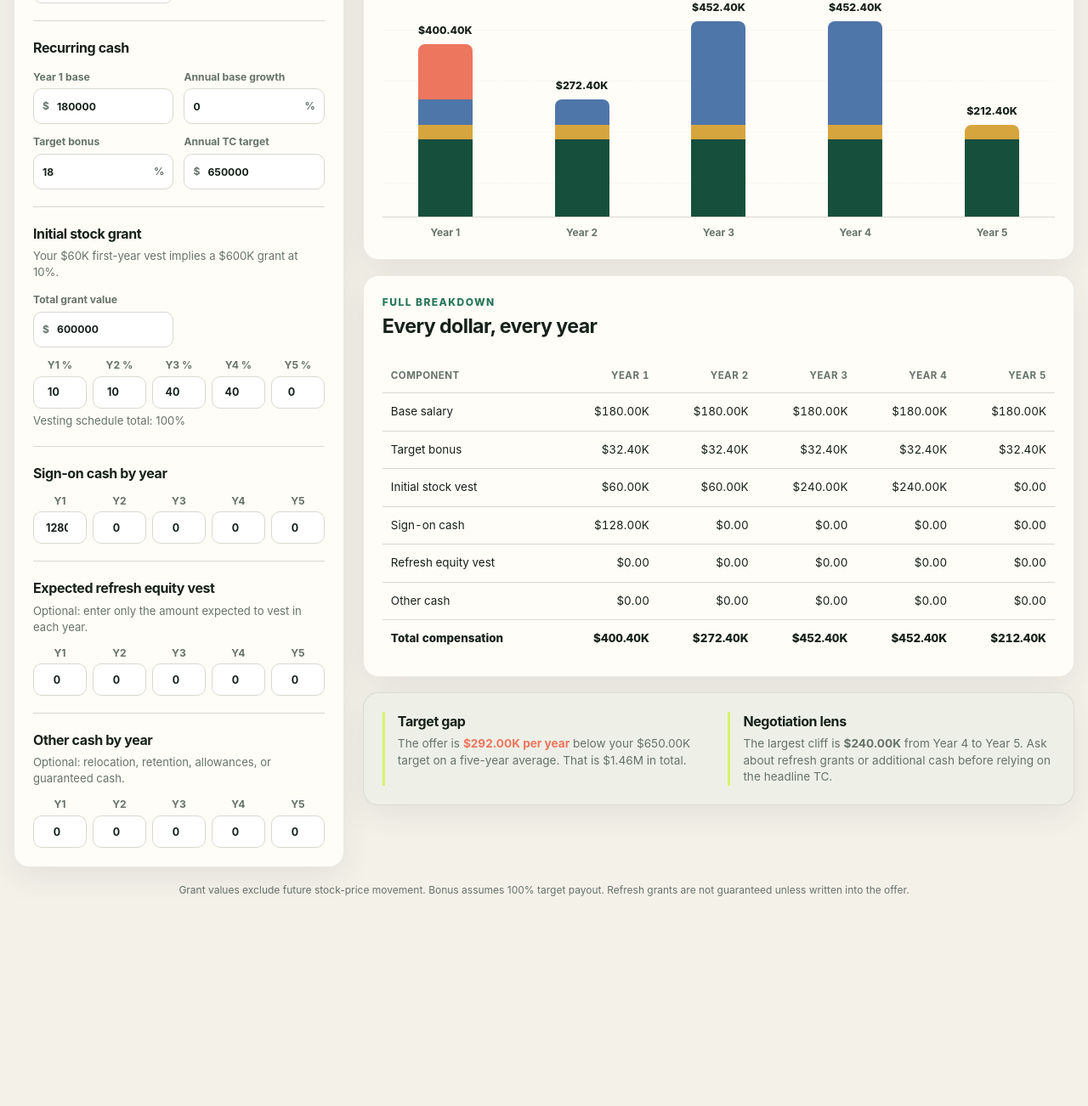
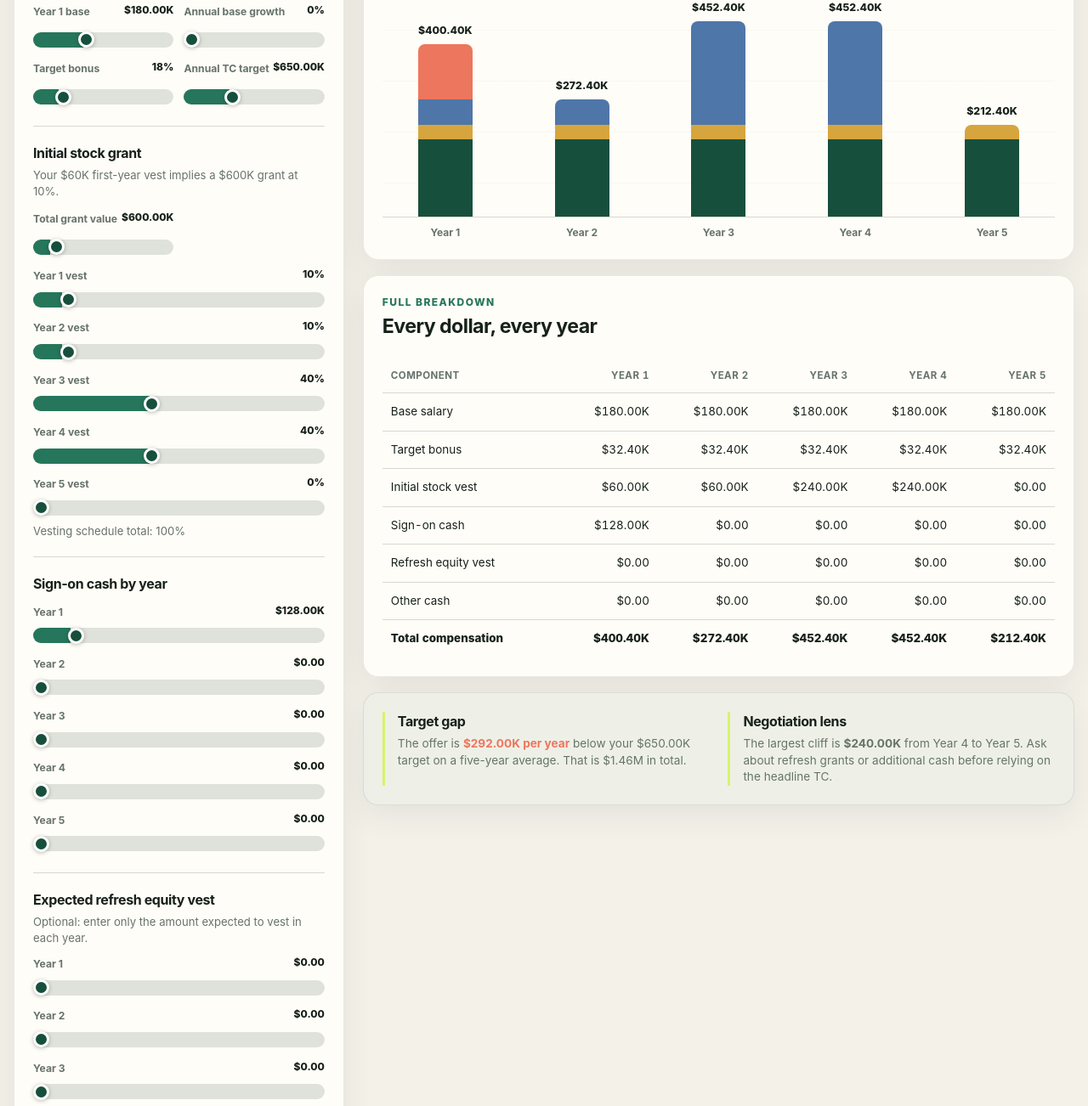
Before and after one commit to kbibireddy/offerlab, a plain HTML site: page index.html in a window 1280 px wide. Shown: the part 622-1924 px from the top of the page at 85% size. Before the commit the page ends 1726 px from the top, so only its background shows below. Drawn offline with Linux system fonts and the light colour scheme.

Commit message:
Replace compensation inputs with sliders

```diff
--- a/index.html
+++ b/index.html
@@ -176,12 +176,10 @@
 
     .input-wrap .suffix { right: 11px; left: auto; }
 
-    input[type="number"],
-    input[type="text"],
     select {
       width: 100%;
       height: 42px;
-      padding: 8px 10px 8px 27px;
+      padding: 8px 10px;
       border: 1px solid var(--line);
       border-radius: 10px;
       outline: none;
@@ -190,35 +188,67 @@
       font-weight: 750;
     }
 
-    input[type="text"],
-    select { padding-left: 10px; }
-
     select { cursor: pointer; }
 
-    input.percent { padding-right: 30px; padding-left: 10px; }
-
-    input:focus {
+    select:focus {
       border-color: var(--green-2);
       box-shadow: 0 0 0 3px rgba(38, 118, 91, .13);
     }
 
+    label { position: relative; }
+
+    input[type="range"] {
+      width: 100%;
+      height: 18px;
+      margin: 10px 0 2px;
+      border: 0;
+      border-radius: 999px;
+      outline: none;
+      appearance: none;
+      background: linear-gradient(to right, var(--green-2) 0 var(--progress, 0%), #dfe2da var(--progress, 0%) 100%);
+      cursor: pointer;
+    }
+
+    input[type="range"]::-webkit-slider-thumb {
+      width: 19px;
+      height: 19px;
+      border: 3px solid white;
+      border-radius: 50%;
+      appearance: none;
+      background: var(--green);
+      box-shadow: 0 1px 5px rgba(23, 33, 27, .3);
+    }
+
+    input[type="range"]::-moz-range-thumb {
+      width: 14px;
+      height: 14px;
+      border: 3px solid white;
+      border-radius: 50%;
+      background: var(--green);
+      box-shadow: 0 1px 5px rgba(23, 33, 27, .3);
+    }
+
+    input[type="range"]:focus-visible {
+      box-shadow: 0 0 0 3px rgba(38, 118, 91, .2);
+    }
+
+    .slider-value {
+      position: absolute;
+      top: -2px;
+      right: 0;
+      color: var(--ink);
+      font-size: .75rem;
+      font-weight: 850;
+    }
+
     .year-inputs {
       display: grid;
-      grid-template-columns: repeat(5, 1fr);
-      gap: 7px;
+      grid-template-columns: 1fr;
+      gap: 11px;
       margin-top: 12px;
     }
 
-    .year-inputs label { text-align: center; }
-    .year-inputs input {
-      height: 38px;
-      margin-top: 4px;
-      padding: 6px;
-      text-align: center;
-      font-size: .78rem;
-    }
-
-    .year-inputs .money input { padding-left: 14px; }
+    .year-inputs label { text-align: left; }
 
     .results {
       display: grid;
@@ -447,7 +477,7 @@
       .summary-grid { grid-template-columns: 1fr 1fr; }
       .metric.primary { grid-column: 1 / -1; }
       .fields { grid-template-columns: 1fr; }
-      .year-inputs { grid-template-columns: repeat(5, minmax(54px, 1fr)); overflow-x: auto; }
+      .year-inputs { grid-template-columns: 1fr; }
       .chart-panel, .table-panel, .insight-panel, .controls { padding: 17px; }
       .insight-panel { grid-template-columns: 1fr; }
       .panel-head { display: block; }
@@ -461,7 +491,7 @@
       <div>
         <div class="brand"><span class="mark">OL</span> OfferLab</div>
         <h1>Know what the offer is really worth.</h1>
-        <p class="intro" id="intro">Adjust every compensation lever and see the effect across five years. Your current Coupang L6-I offer is loaded as the starting point.</p>
+        <p class="intro" id="intro">Adjust every compensation lever and see the effect across five years. Your current offer is loaded as the starting point.</p>
       </div>
       <button class="reset" id="resetButton" type="button">Reset current offer</button>
     </header>
@@ -475,12 +505,6 @@
         <section class="section">
           <h3>Offer details</h3>
           <div class="fields">
-            <label>Company
-              <div class="input-wrap"><input id="company" type="text" value="Coupang"></div>
-            </label>
-            <label>Role or level
-              <div class="input-wrap"><input id="role" type="text" value="L6-I"></div>
-            </label>
             <label>Currency
               <div class="input-wrap">
                 <select id="currency">
@@ -502,16 +526,16 @@
           <h3>Recurring cash</h3>
           <div class="fields">
             <label>Year 1 base
-              <div class="input-wrap"><span class="currency-symbol">$</span><input id="base" type="number" min="0" step="1000" value="180000"></div>
+              <div class="input-wrap"><input id="base" type="range" min="0" max="500000" step="1000" value="180000"></div>
             </label>
             <label>Annual base growth
-              <div class="input-wrap"><input class="percent" id="growth" type="number" min="0" step=".5" value="0"><span class="suffix">%</span></div>
+              <div class="input-wrap"><input class="percent" id="growth" type="range" min="0" max="20" step=".5" value="0"></div>
             </label>
             <label>Target bonus
-              <div class="input-wrap"><input class="percent" id="bonusRate" type="number" min="0" step=".5" value="18"><span class="suffix">%</span></div>
+              <div class="input-wrap"><input class="percent" id="bonusRate" type="range" min="0" max="100" step=".5" value="18"></div>
             </label>
             <label>Annual TC target
-              <div class="input-wrap"><span class="currency-symbol">$</span><input id="target" type="number" min="0" step="10000" value="650000"></div>
+              <div class="input-wrap"><input id="target" type="range" min="0" max="2000000" step="10000" value="650000"></div>
             </label>
           </div>
         </section>
@@ -521,15 +545,15 @@
           <p class="helper">Your $60K first-year vest implies a $600K grant at 10%.</p>
           <div class="fields">
             <label>Total grant value
-              <div class="input-wrap"><span class="currency-symbol">$</span><input id="stockGrant" type="number" min="0" step="10000" value="600000"></div>
+              <div class="input-wrap"><input id="stockGrant" type="range" min="0" max="5000000" step="10000" value="600000"></div>
             </label>
           </div>
           <div class="year-inputs" id="vestingInputs">
-            <label>Y1 %<input class="percent vesting" type="number" min="0" step="1" value="10"></label>
-            <label>Y2 %<input class="percent vesting" type="number" min="0" step="1" value="10"></label>
-            <label>Y3 %<input class="percent vesting" type="number" min="0" step="1" value="40"></label>
-            <label>Y4 %<input class="percent vesting" type="number" min="0" step="1" value="40"></label>
-            <label>Y5 %<input class="percent vesting" type="number" min="0" step="1" value="0"></label>
+            <label>Year 1 vest<input class="percent vesting" type="range" min="0" max="100" step="1" value="10"></label>
+            <label>Year 2 vest<input class="percent vesting" type="range" min="0" max="100" step="1" value="10"></label>
+            <label>Year 3 vest<input class="percent vesting" type="range" min="0" max="100" step="1" value="40"></label>
+            <label>Year 4 vest<input class="percent vesting" type="range" min="0" max="100" step="1" value="40"></label>
+            <label>Year 5 vest<input class="percent vesting" type="range" min="0" max="100" step="1" value="0"></label>
           </div>
           <p class="helper" id="vestingTotal">Vesting schedule total: 100%</p>
         </section>
@@ -537,11 +561,11 @@
         <section class="section">
           <h3>Sign-on cash by year</h3>
           <div class="year-inputs" id="signonInputs">
-            <label class="money">Y1<input class="signon" type="number" min="0" step="1000" value="128000"></label>
-            <label class="money">Y2<input class="signon" type="number" min="0" step="1000" value="0"></label>
-            <label class="money">Y3<input class="signon" type="number" min="0" step="1000" value="0"></label>
-            <label class="money">Y4<input class="signon" type="number" min="0" step="1000" value="0"></label>
-            <label class="money">Y5<input class="signon" type="number" min="0" step="1000" value="0"></label>
+            <label class="money">Year 1<input class="signon" type="range" min="0" max="1000000" step="1000" value="128000"></label>
+            <label class="money">Year 2<input class="signon" type="range" min="0" max="1000000" step="1000" value="0"></label>
+            <label class="money">Year 3<input class="signon" type="range" min="0" max="1000000" step="1000" value="0"></label>
+            <label class="money">Year 4<input class="signon" type="range" min="0" max="1000000" step="1000" value="0"></label>
+            <label class="money">Year 5<input class="signon" type="range" min="0" max="1000000" step="1000" value="0"></label>
           </div>
         </section>
 
@@ -549,11 +573,11 @@
           <h3>Expected refresh equity vest</h3>
           <p class="helper">Optional: enter only the amount expected to vest in each year.</p>
           <div class="year-inputs" id="refreshInputs">
-            <label class="money">Y1<input class="refresh" type="number" min="0" step="1000" value="0"></label>
-            <label class="money">Y2<input class="refresh" type="number" min="0" step="1000" value="0"></label>
-            <label class="money">Y3<input class="refresh" type="number" min="0" step="1000" value="0"></label>
-            <label class="money">Y4<input class="refresh" type="number" min="0" step="1000" value="0"></label>
-            <label class="money">Y5<input class="refresh" type="number" min="0" step="1000" value="0"></label>
+            <label class="money">Year 1<input class="refresh" type="range" min="0" max="1000000" step="1000" value="0"></label>
+            <label class="money">Year 2<input class="refresh" type="range" min="0" max="1000000" step="1000" value="0"></label>
+            <label class="money">Year 3<input class="refresh" type="range" min="0" max="1000000" step="1000" value="0"></label>
+            <label class="money">Year 4<input class="refresh" type="range" min="0" max="1000000" step="1000" value="0"></label>
+            <label class="money">Year 5<input class="refresh" type="range" min="0" max="1000000" step="1000" value="0"></label>
           </div>
         </section>
 
@@ -561,11 +585,11 @@
           <h3>Other cash by year</h3>
           <p class="helper">Optional: relocation, retention, allowances, or guaranteed cash.</p>
           <div class="year-inputs" id="otherCashInputs">
-            <label class="money">Y1<input class="other-cash" type="number" min="0" step="1000" value="0"></label>
-            <label class="money">Y2<input class="other-cash" type="number" min="0" step="1000" value="0"></label>
-            <label class="money">Y3<input class="other-cash" type="number" min="0" step="1000" value="0"></label>
-            <label class="money">Y4<input class="other-cash" type="number" min="0" step="1000" value="0"></label>
-            <label class="money">Y5<input class="other-cash" type="number" min="0" step="1000" value="0"></label>
+            <label class="money">Year 1<input class="other-cash" type="range" min="0" max="1000000" step="1000" value="0"></label>
+            <label class="money">Year 2<input class="other-cash" type="range" min="0" max="1000000" step="1000" value="0"></label>
+            <label class="money">Year 3<input class="other-cash" type="range" min="0" max="1000000" step="1000" value="0"></label>
+            <label class="money">Year 4<input class="other-cash" type="range" min="0" max="1000000" step="1000" value="0"></label>
+            <label class="money">Year 5<input class="other-cash" type="range" min="0" max="1000000" step="1000" value="0"></label>
           </div>
         </section>
       </aside>
@@ -643,8 +667,6 @@
 
   <script>
     const defaults = {
-      company: "Coupang",
-      role: "L6-I",
       currency: "USD",
       base: 180000,
       growth: 0,
@@ -677,8 +699,6 @@
 
     function values() {
       return {
-        company: $("#company").value.trim() || "Company",
-        role: $("#role").value.trim() || "Role",
         currency: currentCurrency(),
         base: number($("#base")),
         growth: number($("#growth")) / 100,
@@ -714,16 +734,9 @@
       const targetTotal = input.target * 5;
       const gap = targetTotal - fiveYearTotal;
       const vestingTotal = input.vesting.reduce((sum, value) => sum + value, 0);
-      const currencySymbol = new Intl.NumberFormat("en-US", {
-        style: "currency",
-        currency: input.currency,
-        currencyDisplay: "narrowSymbol"
-      }).formatToParts(0).find((part) => part.type === "currency")?.value || input.currency;
 
-      $("#intro").textContent = `Adjust every compensation lever and see the effect across five years. Your ${input.company} ${input.role} offer is loaded as the starting point.`;
       $("#currencyHelper").textContent = `Amounts are in ${input.currency}. Changes update instantly.`;
-      $$(".currency-symbol").forEach((element) => element.textContent = currencySymbol);
-      document.title = `${input.company} ${input.role} — OfferLab`;
+      updateSliders();
 
       $("#fiveYearTotal").textContent = compactMoney(fiveYearTotal);
       $("#yearOneTotal").textContent = compactMoney(years[0].total);
@@ -797,9 +810,27 @@
       }
     }
 
+    function updateSliders() {
+      $$('input[type="range"]').forEach((slider) => {
+        const min = Number(slider.min) || 0;
+        const max = Number(slider.max) || 100;
+        const value = Number(slider.value) || 0;
+        const progress = max === min ? 0 : ((value - min) / (max - min)) * 100;
+        slider.style.setProperty("--progress", `${progress}%`);
+
+        let output = slider.closest("label")?.querySelector(".slider-value");
+        if (!output && slider.closest("label")) {
+          output = document.createElement("output");
+          output.className = "slider-value";
+          slider.closest("label").appendChild(output);
+        }
+        if (output) {
+          output.textContent = slider.classList.contains("percent") ? `${value}%` : compactMoney(value);
+        }
+      });
+    }
+
     function reset() {
-      $("#company").value = defaults.company;
-      $("#role").value = defaults.role;
       $("#currency").value = defaults.currency;
       $("#base").value = defaults.base;
       $("#growth").value = defaults.growth;
```
Also changed, not shown: README.md.
